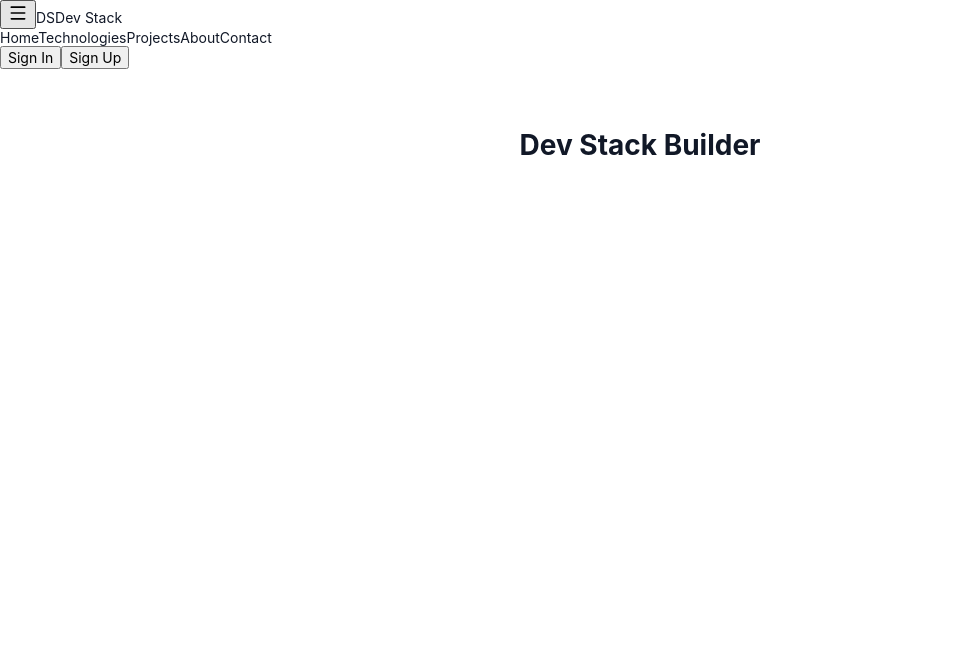
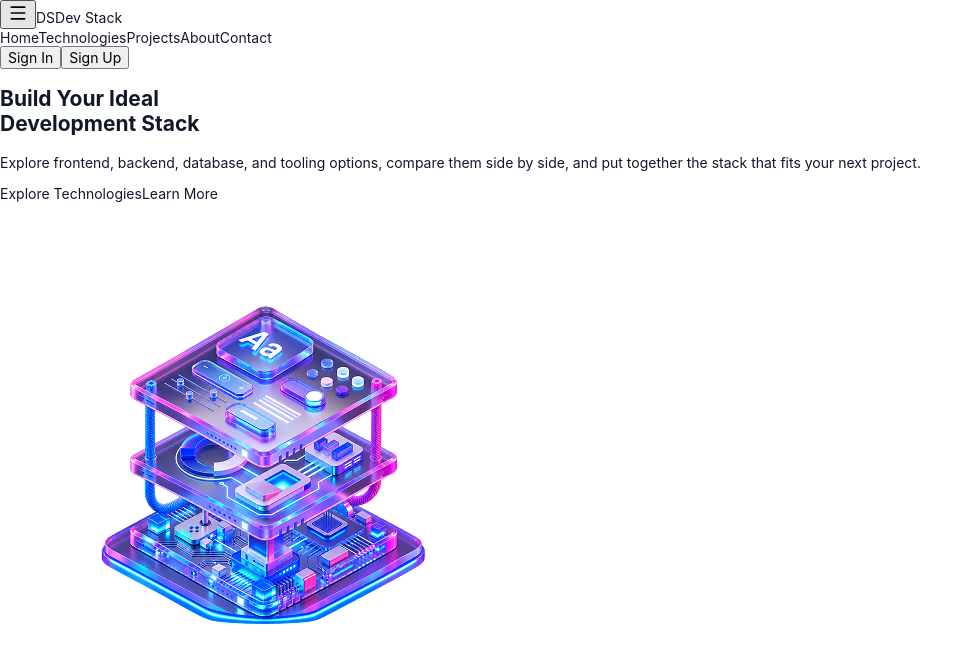
Before and after one commit to ridwanoorrahmanrafi/Dev-Stack-Builder, a React (Vite) app: page / in a window 1280 px wide. Shown: the top 662 px of the page, without its empty margins (0-978 px from the left). Built offline with nearby package versions, Linux system fonts and the light colour scheme.

Commit message:
Create hero section

```diff
--- a/src/App.jsx
+++ b/src/App.jsx
@@ -1,13 +1,12 @@
 import Navbar from './components/Navbar';
+import Hero from './components/Hero';
 
 export default function App() {
     return (
         <>
             <Navbar />
             <main>
-                <div style={{ padding: '40px 20px', textAlign: 'center' }}>
-                    <h1>Dev Stack Builder</h1>
-                </div>
+                <Hero />
             </main>
         </>
     );
--- /dev/null
+++ b/src/components/Hero.jsx
@@ -0,0 +1,57 @@
+export default function Hero() {
+    return (
+        <section
+            className="hero"
+            id="home"
+        >
+
+            <div className="hero-copy">
+
+                <h1>
+                    Build Your Ideal
+                    <br />
+
+                    <span>
+                        Development Stack
+                    </span>
+                </h1>
+
+                <p>
+                    Explore frontend, backend, database,
+                    and tooling options, compare them side
+                    by side, and put together the stack that
+                    fits your next project.
+                </p>
+
+                <div className="hero-actions">
+
+                    <a
+                        className="primary-btn"
+                        href="#technologies"
+                    >
+                        Explore Technologies
+                    </a>
+
+                    <a
+                        className="secondary-btn"
+                        href="#about"
+                    >
+                        Learn More
+                    </a>
+
+                </div>
+
+            </div>
+
+            <div className="hero-art">
+
+                <img
+                    src="/assets/banner-stack.png"
+                    alt="Development technology stack illustration"
+                />
+
+            </div>
+
+        </section>
+    );
+}
```
